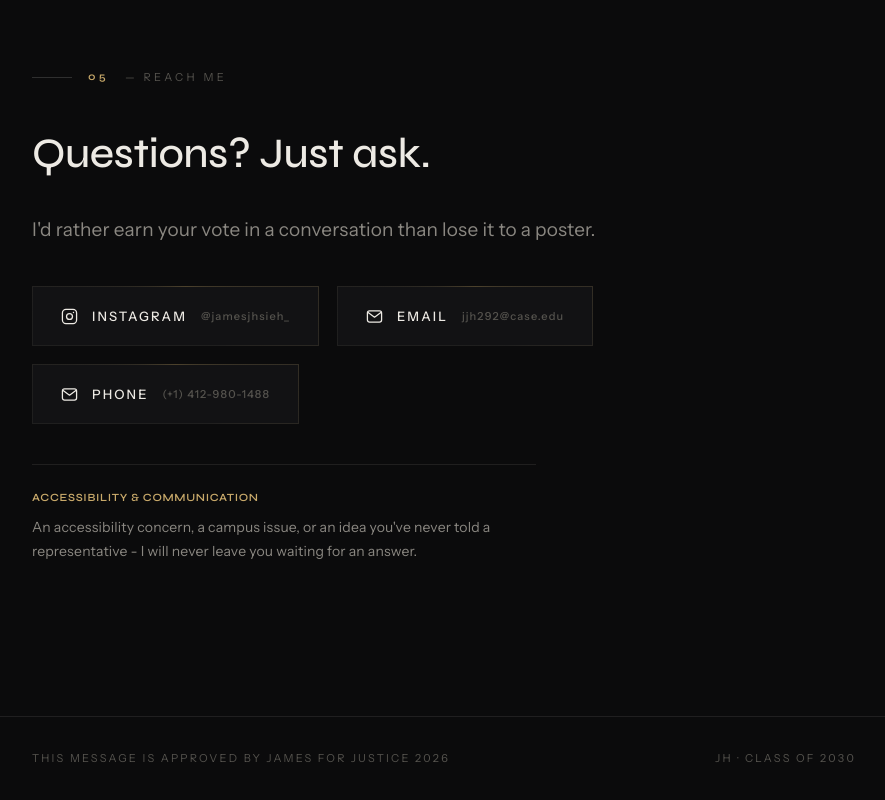
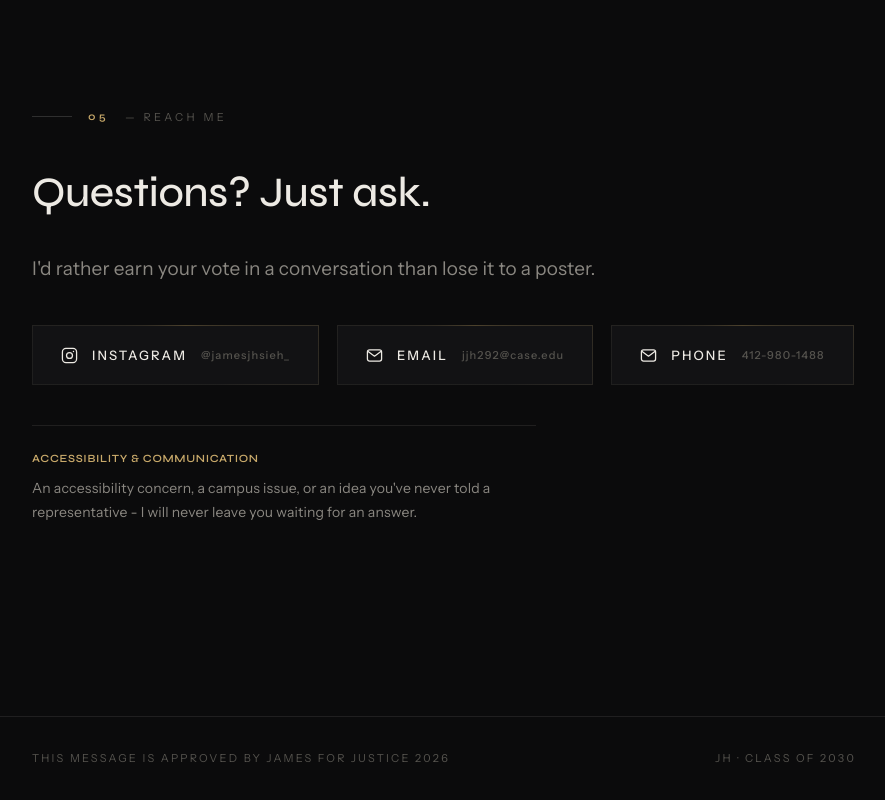
Before and after one commit to SpacedOutDino/JAMESFORJUSTICE2026, a plain HTML site: page index.html in a window 1280 px wide. Shown: the part 3288-4088 px from the top of the page, without its empty margins (196-1081 px from the left). Drawn offline with Linux system fonts and the light colour scheme.

Commit message:
Update index.html

```diff
--- a/index.html
+++ b/index.html
@@ -436,7 +436,7 @@
       </a>
       <a class="cbtn" href="412-980-1488">
         <svg width="17" height="17" viewBox="0 0 24 24" fill="none" stroke="currentColor" stroke-width="1.8" stroke-linecap="round" stroke-linejoin="round"><rect x="2" y="4" width="20" height="16" rx="3"/><path d="m3 6.5 9 6.5 9-6.5"/></svg>
-        Phone <small>(+1) 412-980-1488</small>
+        Phone <small>412-980-1488</small>
       </a>
     </div>
     <div class="access-line" data-rise>
```
